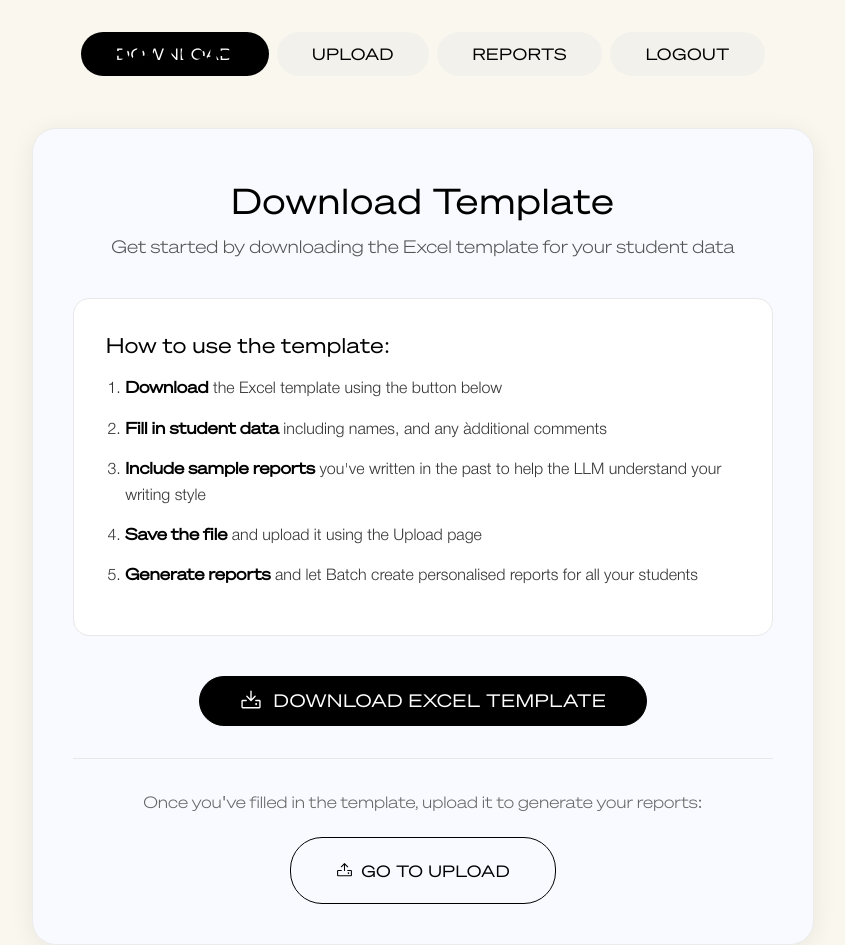
After one commit to g0tMarks/Batch, a Flask app: page /download-template in a window 1280 px wide. The commit adds this page. Shown: the whole page, without its empty margins (217-1062 px from the left). Run offline with Flask 2, Linux system fonts and the light colour scheme; the visitor is signed in with stand-in values (Sample User, id 1).

Commit message:
Download functionality created

```diff
--- a/app.py
+++ b/app.py
@@ -109,7 +109,7 @@ def login():
             })
             if result.user.email_confirmed_at:
                 session['user'] = result.user.id
-                return redirect(url_for('upload_page'))
+                return redirect(url_for('download_template'))
             else:
                 return render_template('login.html', error="Please verify your email before continuing.")
         except Exception as e:
@@ -123,6 +123,48 @@ def login_required(f):
             return redirect('/login')
         return f(*args, **kwargs)
     return wrapper
+
+@app.route('/download-template')
+@login_required
+def download_template():
+    """Download template page"""
+    return render_template('download.html')
+
+@app.route('/download-template', methods=['GET'])
+@login_required
+def download_template_file():
+    """Download the Excel template file from Supabase storage"""
+    async def _download_template():
+        try:
+            user_id = session.get('user')
+            if not user_id:
+                return jsonify({"error": "User not authenticated"}), 401
+
+            # Download the template file from storage
+            try:
+                template_filename = 'template_student_data.xlsx'
+                download_path = await storage_service.download_file(
+                    filename=template_filename,
+                    user_id=user_id,
+                    is_template=True  # Special flag for template files
+                )
+            except StorageError as e:
+                logger.error(f"Error downloading template: {str(e)}")
+                return jsonify({"error": "Template file not found"}), 404
+
+            # Send the file to the user
+            return send_file(
+                download_path,
+                as_attachment=True,
+                download_name='template_student_data.xlsx',
+                mimetype='application/vnd.openxmlformats-officedocument.spreadsheetml.sheet'
+            )
+
+        except Exception as e:
+            logger.error(f"Error during template download: {str(e)}")
+            return jsonify({"error": "Failed to download template"}), 500
+
+    return asyncio.run(_download_template())
 
 @app.route('/upload', methods=['GET', 'POST'])
 @login_required
--- /dev/null
+++ b/templates/download.html
@@ -0,0 +1,425 @@
+<!DOCTYPE html>
+<html lang="en">
+<head>
+    <meta charset="UTF-8">
+    <meta name="viewport" content="width=device-width, initial-scale=1.0">
+    <title>BATCH - Download Template</title>
+    <style>
+        @font-face {
+            font-family: 'Test Soehne Breit Fett';
+            src: url('/static/fonts/test-soehne-breit-fett.woff2') format('woff2'),
+                 url('/static/fonts/test-soehne-breit-fett.woff') format('woff');
+            font-weight: bold;
+            font-style: normal;
+            font-display: swap;
+        }
+        @font-face {
+            font-family: 'Test Soehne Breit Buch';
+            src: url('/static/fonts/test-soehne-breit-buch.woff2') format('woff2'),
+                 url('/static/fonts/test-soehne-breit-buch.woff') format('woff');
+            font-weight: normal;
+            font-style: normal;
+            font-display: swap;
+        }
+        @font-face {
+            font-family: 'Test Soehne Breit Leicht';
+            src: url('/static/fonts/test-soehne-breit-leicht.woff2') format('woff2'),
+                 url('/static/fonts/test-soehne-breit-leicht.woff') format('woff');
+            font-weight: normal;
+            font-style: normal;
+            font-display: swap;
+        }
+        @font-face {
+            font-family: 'Helvetica Neue Light';
+            src: url('/static/fonts/HelveticaNeueLight.otf') format('opentype');
+            font-weight: 300;
+            font-style: normal;
+            font-display: swap;
+        }
+        html, body {
+            height: 100%;
+        }
+        body {
+            min-height: 100vh;
+            height: 100%;
+            margin: 0;
+            padding: 0;
+            background: #faf7ef;
+            font-family: 'Test Soehne Breit Leicht', -apple-system, BlinkMacSystemFont, "Segoe UI", Roboto, Helvetica, Arial, sans-serif;
+        }
+        .navbar {
+            position: absolute;
+            top: 2rem;
+            left: 0;
+            width: 100vw;
+            display: flex;
+            justify-content: center;
+            z-index: 10;
+        }
+        .nav-buttons {
+            display: flex;
+            gap: 0.5rem;
+        }
+        .nav-btn {
+            font-family: 'Test Soehne Breit Buch', -apple-system, BlinkMacSystemFont, "Segoe UI", Roboto, Helvetica, Arial, sans-serif;
+            font-size: 1rem;
+            font-weight: normal;
+            text-transform: uppercase;
+            letter-spacing: 0.05em;
+            border: none;
+            outline: none;
+            border-radius: 2rem;
+            padding: 0.7rem 2.2rem;
+            cursor: pointer;
+            background: #f3f1eb;
+            color: #000;
+            transition: background 0.2s, color 0.2s;
+            box-shadow: none;
+            text-decoration: none;
+        }
+        .nav-btn.active, .nav-btn:focus {
+            background: #000;
+            color: #fff;
+        }
+        .nav-btn:hover {
+            background: #000;
+            color: #fff;
+            text-decoration: none;
+        }
+        .batch-link {
+            position: absolute;
+            top: 2rem;
+            left: 20rem;
+            font-family: 'Test Soehne Breit Fett', monospace, sans-serif;
+            font-size: 2rem;
+            color: #000;
+            text-decoration: none;
+            letter-spacing: 0.03em;
+            z-index: 20;
+            transition: color 0.2s;
+        }
+        .batch-link:hover {
+            color: #222;
+            transform: scale(1.3);
+            transition: transform 0.2s ease;
+        }
+        .download-card {
+            max-width: 700px;
+            margin: 8rem auto 0 auto;
+            background: #f8faff;
+            padding: 3rem 2.5rem 2.5rem 2.5rem;
+            border-radius: 1.5rem;
+            box-shadow: 0 4px 24px 0 rgba(0,0,0,0.07);
+            border: 1px solid #ececec;
+            text-align: center;
+        }
+        .download-title {
+            font-family: 'Test Soehne Breit Buch', monospace, sans-serif;
+            font-size: 2.2rem;
+            color: #000;
+            margin-bottom: 0.7rem;
+            letter-spacing: 0.03em;
+            text-align: center;
+            font-weight: normal;
+        }
+        .download-subtitle {
+            font-family: 'Test Soehne Breit Leicht', -apple-system, BlinkMacSystemFont, "Segoe UI", Roboto, Helvetica, Arial, sans-serif;
+            font-size: 1.1rem;
+            color: #555;
+            margin-bottom: 2.5rem;
+            text-align: center;
+        }
+        .instructions-section {
+            text-align: left;
+            margin-bottom: 2.5rem;
+            background: #fff;
+            padding: 2rem;
+            border-radius: 1rem;
+            border: 1px solid #e8e8e8;
+        }
+        .instructions-title {
+            font-family: 'Test Soehne Breit Buch', -apple-system, BlinkMacSystemFont, "Segoe UI", Roboto, Helvetica, Arial, sans-serif;
+            font-size: 1.3rem;
+            color: #000;
+            margin-bottom: 1rem;
+            letter-spacing: 0.02em;
+        }
+        .instructions-list {
+            font-family: 'Helvetica Neue Light', 'Helvetica Neue', Helvetica, Arial, sans-serif;
+            font-size: 1rem;
+            line-height: 1.6;
+            color: #333;
+            margin: 0;
+            padding-left: 1.2rem;
+        }
+        .instructions-list li {
+            margin-bottom: 0.8rem;
+        }
+        .instructions-list li strong {
+            font-family: 'Test Soehne Breit Buch', -apple-system, BlinkMacSystemFont, "Segoe UI", Roboto, Helvetica, Arial, sans-serif;
+            color: #000;
+        }
+        .download-button {
+            font-family: 'Test Soehne Breit Buch', -apple-system, BlinkMacSystemFont, "Segoe UI", Roboto, Helvetica, Arial, sans-serif;
+            background: #000;
+            border: 1px solid #000;
+            color: #fff;
+            padding: 1rem 2.5rem;
+            font-size: 1.1rem;
+            cursor: pointer;
+            transition: all 0.3s ease;
+            text-decoration: none;
+            display: inline-flex;
+            align-items: center;
+            justify-content: center;
+            border-radius: 2rem;
+            text-transform: uppercase;
+            letter-spacing: 0.05em;
+            min-width: 280px;
+            height: 50px;
+            line-height: 1;
+            white-space: nowrap;
+            overflow: hidden;
+        }
+        .download-button img {
+            filter: brightness(0) invert(1);
+            transition: filter 0.3s;
+            margin-right: 0.7rem;
+        }
+        .download-button:hover {
+            background: #fff;
+            color: #000;
+            border: 1px solid #000;
+            transform: translateY(-2px);
+            box-shadow: 0 4px 12px rgba(0,0,0,0.15);
+        }
+        .download-button:hover img {
+            filter: none;
+        }
+        .download-button:disabled {
+            opacity: 0.5;
+            cursor: not-allowed;
+            transform: none;
+            box-shadow: none;
+        }
+        .next-steps {
+            margin-top: 2rem;
+            padding-top: 2rem;
+            border-top: 1px solid #e8e8e8;
+        }
+        .next-steps-text {
+            font-family: 'Test Soehne Breit Leicht', -apple-system, BlinkMacSystemFont, "Segoe UI", Roboto, Helvetica, Arial, sans-serif;
+            font-size: 1rem;
+            color: #666;
+            margin-bottom: 1.5rem;
+        }
+        .upload-link {
+            font-family: 'Test Soehne Breit Buch', -apple-system, BlinkMacSystemFont, "Segoe UI", Roboto, Helvetica, Arial, sans-serif;
+            background: transparent;
+            border: 1px solid #000;
+            color: #000;
+            padding: 0.8rem 2rem;
+            font-size: 1rem;
+            cursor: pointer;
+            transition: all 0.3s ease;
+            text-decoration: none;
+            display: inline-flex;
+            align-items: center;
+            justify-content: center;
+            border-radius: 2rem;
+            text-transform: uppercase;
+            letter-spacing: 0.05em;
+            min-width: 200px;
+            height: 40px;
+            line-height: 1;
+        }
+        .upload-link img {
+            filter: none;
+            margin-right: 0.5rem;
+        }
+        .upload-link:hover {
+            background: #000;
+            color: #fff;
+            transform: translateY(-2px);
+            box-shadow: 0 4px 12px rgba(0,0,0,0.15);
+        }
+        .upload-link:hover img {
+            filter: brightness(0) invert(1);
+        }
+        .status-message {
+            font-family: 'Test Soehne Breit Leicht', -apple-system, BlinkMacSystemFont, "Segoe UI", Roboto, Helvetica, Arial, sans-serif;
+            font-size: 0.9rem;
+            margin-top: 1rem;
+            padding: 0.8rem;
+            border-radius: 0.5rem;
+            display: none;
+        }
+        .status-message.success {
+            background: #d4edda;
+            color: #155724;
+            border: 1px solid #c3e6cb;
+        }
+        .status-message.error {
+            background: #f8d7da;
+            color: #721c24;
+            border: 1px solid #f5c6cb;
+        }
+        @media (max-width: 600px) {
+            .download-card {
+                margin-top: 5rem;
+                padding: 2rem 1rem 1.5rem 1rem;
+                max-width: 95%;
+            }
+            .batch-link {
+                font-size: 1.3rem;
+                left: 1rem;
+                top: 1rem;
+            }
+            .download-title {
+                font-size: 1.6rem;
+            }
+            .download-subtitle {
+                font-size: 1rem;
+            }
+            .instructions-section {
+                padding: 1.5rem;
+            }
+            .download-button {
+                min-width: 250px;
+                font-size: 1rem;
+                padding: 0.9rem 2rem;
+            }
+            .upload-link {
+                min-width: 180px;
+                font-size: 0.9rem;
+            }
+        }
+    </style>
+</head>
+<body>
+    <nav class="navbar">
+        <div class="nav-buttons">
+            <a href="{{ url_for('download_template') }}" class="nav-btn active">DOWNLOAD</a>
+            <a href="{{ url_for('upload_page') }}" class="nav-btn">UPLOAD</a>
+            <a href="{{ url_for('view_reports') }}" class="nav-btn">REPORTS</a>
+            <a href="{{ url_for('logout') }}" class="nav-btn">LOGOUT</a>
+        </div>
+    </nav>
+    <a href="{{ url_for('index') }}" class="batch-link">BATCH</a>
+
+    <div class="download-card">
+        <div class="download-title">Download Template</div>
+        <div class="download-subtitle">Get started by downloading the Excel template for your student data</div>
+
+        <div class="instructions-section">
+            <div class="instructions-title">How to use the template:</div>
+            <ol class="instructions-list">
+                <li><strong>Download</strong> the Excel template using the button below</li>
+                <li><strong>Fill in student data</strong> including names, and any àdditional comments</li>
+                <li><strong>Include sample reports</strong> you've written in the past to help the LLM understand your writing style</li>
+                <li><strong>Save the file</strong> and upload it using the Upload page</li>
+                <li><strong>Generate reports</strong> and let Batch create personalised reports for all your students</li>
+            </ol>
+        </div>
+
+        <button id="downloadButton" class="download-button" onclick="downloadTemplate()">
+            <img src="{{ url_for('static', filename='icons/download.svg') }}" alt="Download" style="width: 1.3em; height: 1.3em;">
+            Download Excel Template
+        </button>
+
+        <div id="statusMessage" class="status-message"></div>
+
+        <div class="next-steps">
+            <div class="next-steps-text">Once you've filled in the template, upload it to generate your reports:</div>
+            <a href="{{ url_for('upload_page') }}" class="upload-link">
+                <img src="{{ url_for('static', filename='icons/upload.svg') }}" alt="Upload" style="width: 1.1em; height: 1.1em;">
+                Go to Upload
+            </a>
+        </div>
+    </div>
+
+    <script>
+        function downloadTemplate() {
+            const button = document.getElementById('downloadButton');
+            const statusMessage = document.getElementById('statusMessage');
+
+            // Disable button and show loading state
+            button.disabled = true;
+            button.innerHTML = `
+                <span style="display: inline-block; width: 1.3em; height: 1.3em; margin-right: 0.7rem;">
+                    <div style="border: 2px solid #fff; border-top: 2px solid transparent; border-radius: 50%; width: 1.3em; height: 1.3em; animation: spin 1s linear infinite;"></div>
+                </span>
+                Downloading...
+            `;
+
+            // Hide any previous status messages
+            statusMessage.style.display = 'none';
+            statusMessage.className = 'status-message';
+
+            // Make the download request
+            fetch('/download-template', {
+                method: 'GET',
+                headers: {
+                    'Content-Type': 'application/json',
+                }
+            })
+            .then(response => {
+                if (!response.ok) {
+                    throw new Error(`HTTP error! status: ${response.status}`);
+                }
+                return response.blob();
+            })
+            .then(blob => {
+                // Create download link
+                const url = window.URL.createObjectURL(blob);
+                const a = document.createElement('a');
+                a.style.display = 'none';
+                a.href = url;
+                a.download = 'template_student_data.xlsx';
+                document.body.appendChild(a);
+                a.click();
+                window.URL.revokeObjectURL(url);
+                document.body.removeChild(a);
+
+                // Show success message
+                statusMessage.textContent = 'Template downloaded successfully!';
+                statusMessage.className = 'status-message success';
+                statusMessage.style.display = 'block';
+
+                // Reset button
+                resetButton();
+            })
+            .catch(error => {
+                console.error('Download error:', error);
+
+                // Show error message
+                statusMessage.textContent = 'Failed to download template. Please try again.';
+                statusMessage.className = 'status-message error';
+                statusMessage.style.display = 'block';
+
+                // Reset button
+                resetButton();
+            });
+        }
+
+        function resetButton() {
+            const button = document.getElementById('downloadButton');
+            button.disabled = false;
+            button.innerHTML = `
+                <img src="{{ url_for('static', filename='icons/download.svg') }}" alt="Download" style="width: 1.3em; height: 1.3em; filter: brightness(0) invert(1);">
+                Download Excel Template
+            `;
+        }
+
+        // Add CSS for loading spinner
+        const style = document.createElement('style');
+        style.textContent = `
+            @keyframes spin {
+                0% { transform: rotate(0deg); }
+                100% { transform: rotate(360deg); }
+            }
+        `;
+        document.head.appendChild(style);
+    </script>
+</body>
+</html>
--- a/templates/index.html
+++ b/templates/index.html
@@ -387,6 +387,7 @@
     <nav class="navbar">
         <div class="nav-buttons">
             {% if session.user %}
+                <a href="{{ url_for('download_template') }}" class="nav-btn{% if request.endpoint == 'download_template' %} active{% endif %}">DOWNLOAD</a>
                 <a href="{{ url_for('upload_page') }}" class="nav-btn{% if request.endpoint == 'upload_page' %} active{% endif %}">UPLOAD</a>
                 <a href="{{ url_for('view_reports') }}" class="nav-btn{% if request.endpoint == 'view_reports' %} active{% endif %}">REPORTS</a>
                 <a href="{{ url_for('logout') }}" class="nav-btn">LOGOUT</a>
--- a/templates/reports.html
+++ b/templates/reports.html
@@ -314,8 +314,9 @@
 <body>
     <nav class="navbar">
         <div class="nav-buttons">
+            <a href="{{ url_for('download_template') }}" class="nav-btn">DOWNLOAD</a>
             <a href="{{ url_for('upload_page') }}" class="nav-btn">UPLOAD</a>
-            <a href="{{ url_for('view_reports') }}" class="nav-btn">REPORTS</a>
+            <a href="{{ url_for('view_reports') }}" class="nav-btn active">REPORTS</a>
             <a href="{{ url_for('logout') }}" class="nav-btn">LOGOUT</a>
         </div>
     </nav>
```
Also changed, not shown: templates/upload.html (+31 -2 lines), upload_template.py (added, +32 -0 lines), utils/report_generator.py (+55 -11 lines), utils/storage.py (+66 -6 lines), 4 other files.
